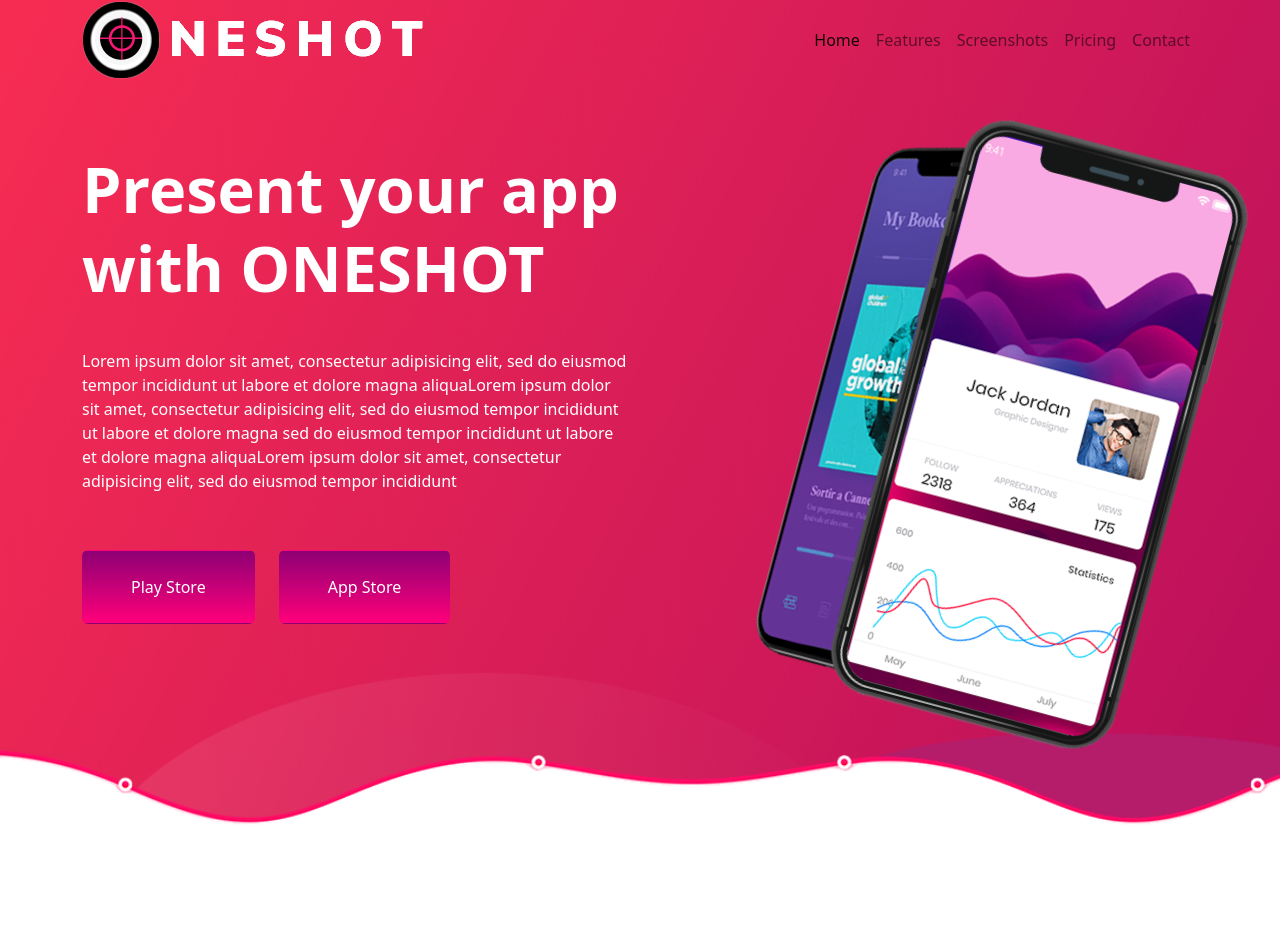
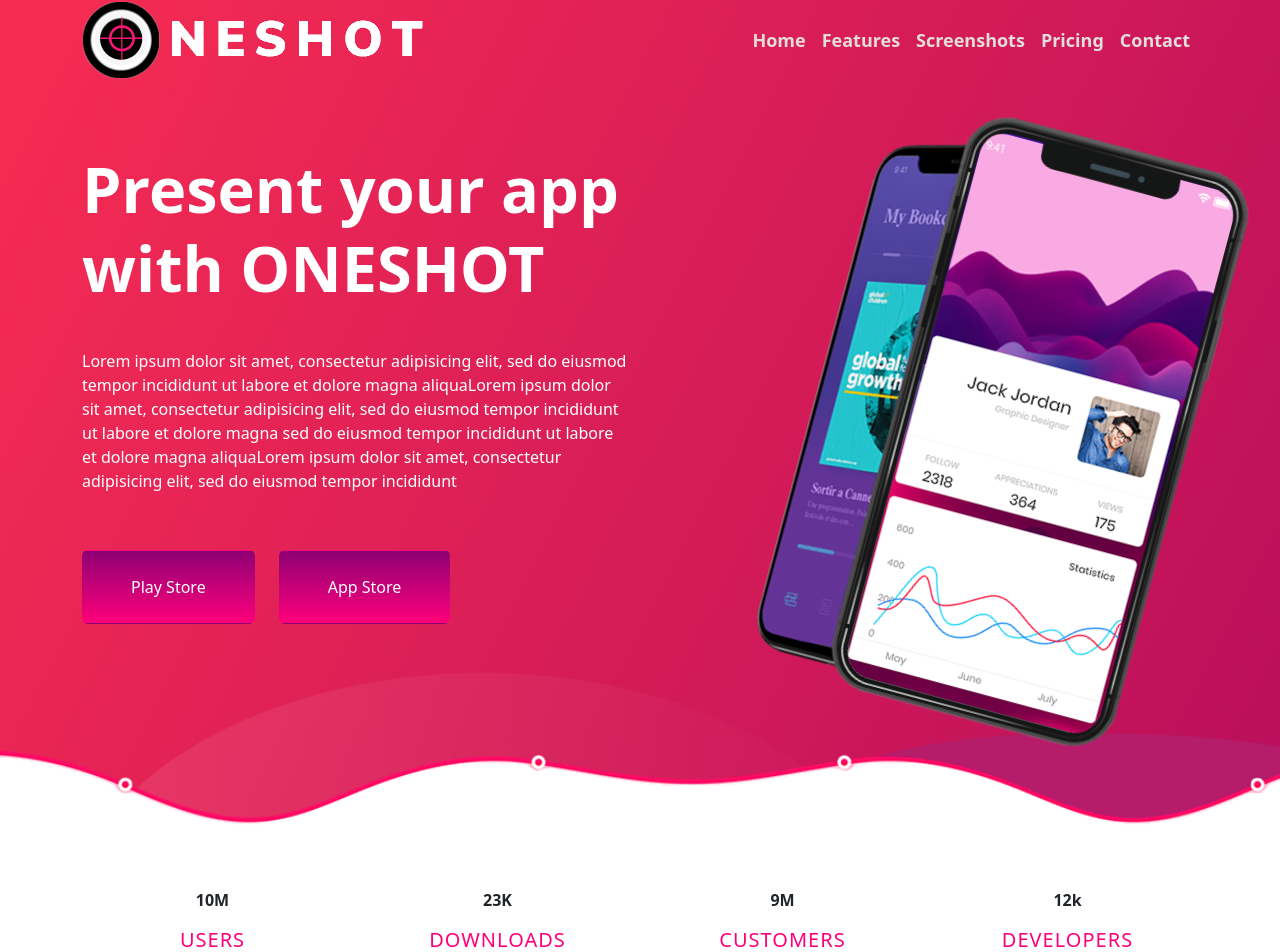
Before and after one commit to hassni12/oneshot, a React (Create React App) app: page / in a window 1280 px wide. Shown: the part 12-964 px from the top of the page. Before the commit the page ends 900 px from the top, so only its background shows below. Built offline with nearby package versions, Linux system fonts and the light colour scheme.

Commit message:
hero_section_done

```diff
--- a/src/App.js
+++ b/src/App.js
@@ -2,13 +2,15 @@ import logo from './logo.svg';
 import './App.css';
 import Header from './components/Header';
 import { HeroSection } from './screens/HeroSection';
-//
+import { CounterSection } from './components/CounterSection';
+
 function App() {
   return (
     <>
 <Header/>
 
 <HeroSection/>
+<CounterSection/>
           </>
   );
 }
--- /dev/null
+++ b/src/components/CounterSection.jsx
@@ -0,0 +1,53 @@
+import React from "react";
+
+export const CounterSection = () => {
+  return (
+    <section className="section counter_area">
+      <div className="container">
+        <div className="row justify-content-center">
+          <div className="col-6 col-sm-3 single_counter text-center">
+            <div className="counter_inner p-3 p-md-0">
+              <div className="counter_item d-inline-block mb-3">
+                <span className="counter fw-bold">10</span>
+                <span className="fw-bold">M</span>
+              </div>
+              <h5>users</h5>
+            </div>
+
+          </div>
+          <div className="col-6 col-sm-3 single_counter text-center">
+            <div className="counter_inner p-3 p-md-0">
+              <div className="counter_item d-inline-block mb-3">
+                <span className="counter fw-bold">23</span>
+                <span className="fw-bold">K</span>
+              </div>
+              <h5>Downloads</h5>
+            </div>
+
+          </div>
+          <div className="col-6 col-sm-3 single_counter text-center">
+            <div className="counter_inner p-3 p-md-0">
+              <div className="counter_item d-inline-block mb-3">
+                <span className="counter fw-bold">9</span>
+                <span className="fw-bold">M</span>
+              </div>
+              <h5>customers</h5>
+            </div>
+
+          </div>
+          <div className="col-6 col-sm-3 single_counter text-center">
+            <div className="counter_inner p-3 p-md-0">
+              <div className="counter_item d-inline-block mb-3">
+                <span className="counter fw-bold ">12</span>
+                <span className="fw-bold">k</span>
+              </div>
+              <h5>Developers</h5>
+            </div>
+
+          </div>
+
+        </div>
+      </div>
+    </section>
+  );
+};
--- a/src/components/Header.jsx
+++ b/src/components/Header.jsx
@@ -1,4 +1,4 @@
-import React from "react";
+import React ,{useEffect,useState}from "react";
 import { Link } from "react-router-dom";
 import Whitelogo from "../assets/images/logo/oneshot-white.png";
 import Pinklogo from "../assets/images/logo/oneshot-pink.png";
@@ -7,6 +7,24 @@ import heroImage from "../assets/images/m.png";
 import { BsFilterRight } from "react-icons/bs";
 
 const Header = () => {
+  const [sticky, setSticky] = useState(false);
+
+  useEffect(() => {
+    window.addEventListener("scroll", handleScroll);
+
+  });
+
+
+
+  const handleScroll = () => {
+    if (window.scrollY > 90) {
+
+      setSticky(true);
+    } else if (window.scrollY < 90) {
+      setSticky(false);
+    }
+  };
+
   return (
     <header >
       <nav className="navbar navbar-expand-lg navbar-sticky fixed-top ">
@@ -40,26 +58,26 @@ const Header = () => {
           <div className="collapse navbar-collapse" id="navbarNav">
             <ul className="navbar-nav ms-auto mb-2 mb-lg-0">
               <li className="nav-item active">
-                <Link className="nav-link nav-link-hover scroll active " to="#home">
+                <Link className="nav-link  scroll active " to="#home">
                   Home
                 </Link>
               </li>
-              <li className="nav-item nav-link-hover">
+              <li className="nav-item">
                 <Link className="nav-link scroll"  to="#features">
                   Features
                 </Link>
               </li>
-              <li className="nav-item nav-link-hover">
+              <li className="nav-item ">
                 <Link className="nav-link scroll" to="#screen">
                   Screenshots
                 </Link>
               </li>
-              <li className="nav-item nav-link-hover">
+              <li className="nav-item ">
                 <Link className="nav-link scroll" to="#pricing">
                   Pricing
                 </Link>
               </li>
-              <li className="nav-item nav-link-hover">
+              <li className="nav-item ">
                 <Link className="nav-link scroll" to="#contact">
                   Contact
                 </Link>
--- a/src/index.css
+++ b/src/index.css
@@ -177,18 +177,20 @@ img {
   background: transparent;
 }
 
-/* On Scroll Fixed Navbar
-.nav-link-hover.active,
-.nav-link-hover :hover{
 
-  color: #ff007a !important;
+.nav-link{
 
-} */
+  color: rgb(228, 221, 221)!important;
+  font-size: 1.125rem!important;
+  font-weight: 600!important;
+  }
+
+
 .navbar-sticky-on .navbar-nav .nav-item:hover,
 .navbar-sticky-on .navbar-nav .nav-item:active {
   color: #ff007a !important;
 }
-.navbar-sticky-on .navbar-nav .nav-link {
+.navbar-sticky-on .navbar-nav {
   color: var(--text-light-gray) !important;
 }
 .navbar .navbar-brand-sticky {
@@ -337,9 +339,12 @@ img {
 
 }
 
+
 .navbar .navbar-nav .nav-link{
-padding: 0.7rem 1rem;
-color:var(--text-light-gray);
+padding: 0.7rem 1rem !important;
+color:var(--text-light-gray)!important;
+font-size: 1rem!important;
+font-weight: 400!important;
 }
 /* ====================================== */
 /* Home */
```
